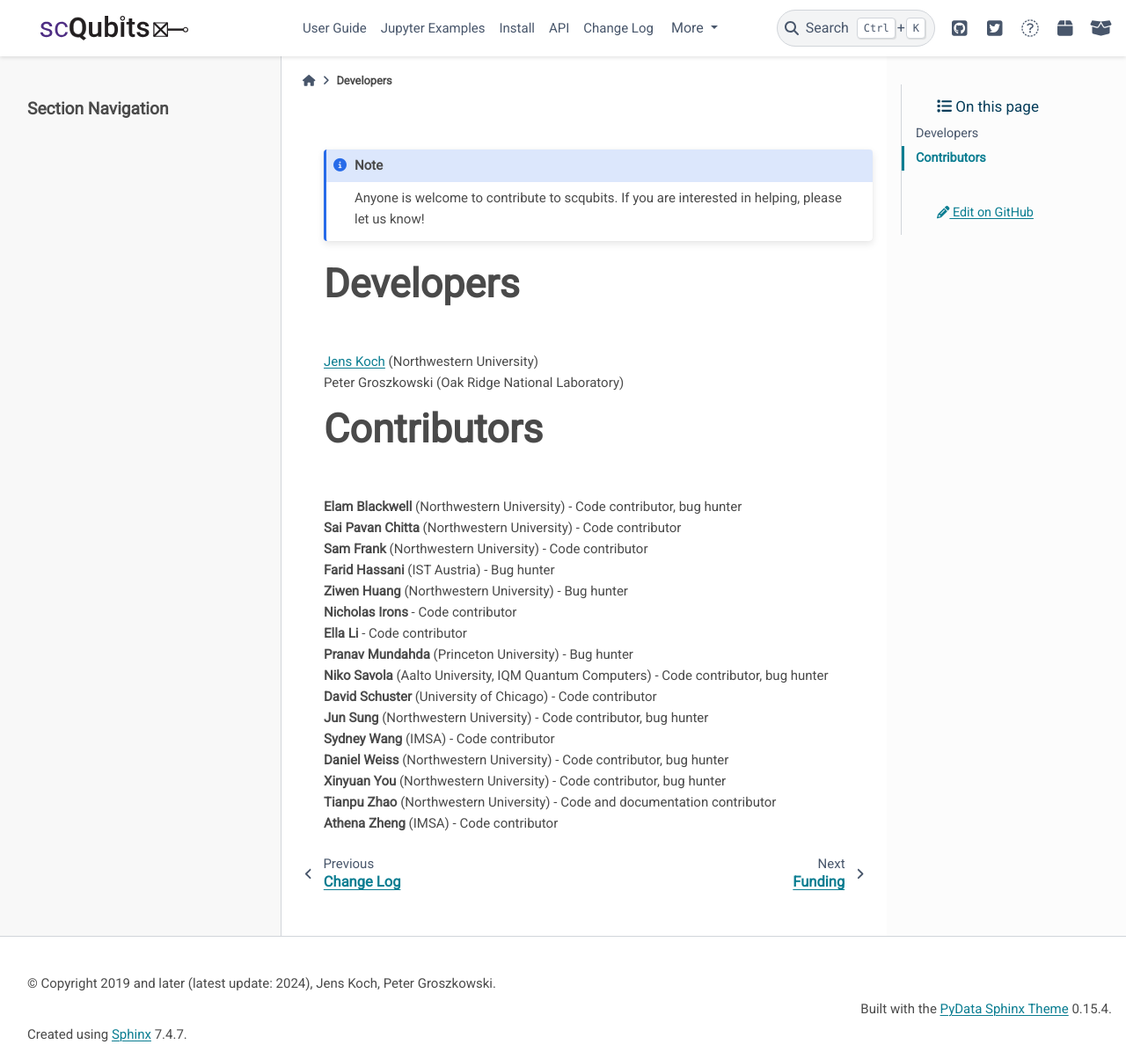
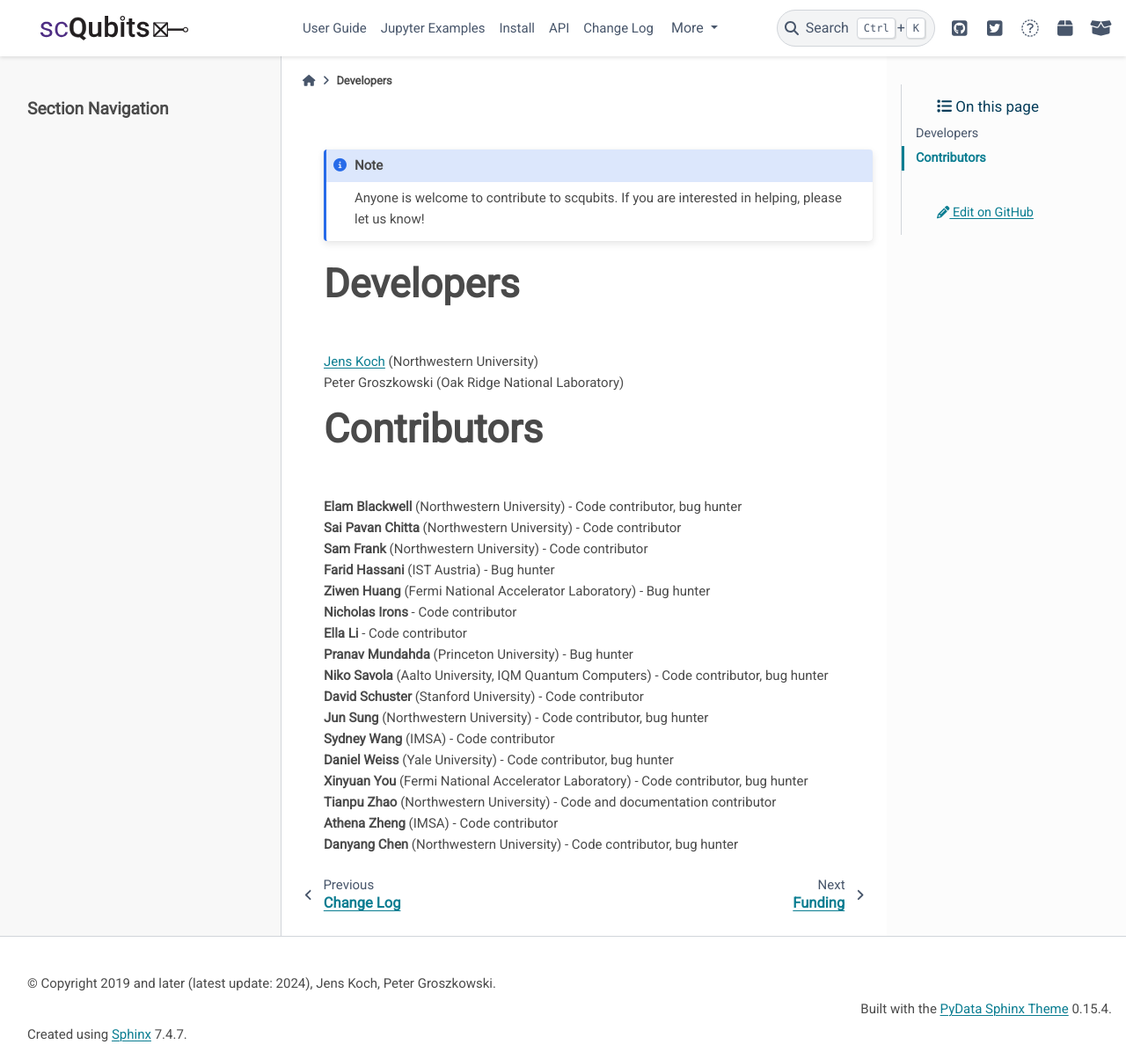
Before and after one commit to scqubits/scqubits-doc, a Sphinx documentation site: the page built from docs/source/contributors.rst, in a window 1280 px wide and 1204 px high. Shown: the whole window at 88% size. Built offline with Sphinx 7.4.7 and the PyData theme 0.15.4, drawn with Linux system fonts in a browser that asks for light colours; pages that are not in the unit, such as notebooks, are missing from menus.

Commit message:
contributors update (add Danyang and change affiliation of some people)

```diff
--- a/docs/source/contributors.rst
+++ b/docs/source/contributors.rst
@@ -28,15 +28,16 @@ Contributors
 | **Sai Pavan Chitta** (Northwestern University) - Code contributor
 | **Sam Frank** (Northwestern University) - Code contributor
 | **Farid Hassani** (IST Austria) - Bug hunter
-| **Ziwen Huang** (Northwestern University) - Bug hunter
+| **Ziwen Huang** (Fermi National Accelerator Laboratory) - Bug hunter
 | **Nicholas Irons** - Code contributor
 | **Ella Li** - Code contributor
 | **Pranav Mundahda** (Princeton University) - Bug hunter
 | **Niko Savola** (Aalto University, IQM Quantum Computers) - Code contributor, bug hunter
-| **David Schuster** (University of Chicago) - Code contributor
+| **David Schuster** (Stanford University) - Code contributor
 | **Jun Sung** (Northwestern University) - Code contributor, bug hunter
 | **Sydney Wang** (IMSA) - Code contributor
-| **Daniel Weiss** (Northwestern University) - Code contributor, bug hunter
-| **Xinyuan You** (Northwestern University) - Code contributor, bug hunter
+| **Daniel Weiss** (Yale University) - Code contributor, bug hunter
+| **Xinyuan You** (Fermi National Accelerator Laboratory) - Code contributor, bug hunter
 | **Tianpu Zhao** (Northwestern University) - Code and documentation contributor
 | **Athena Zheng** (IMSA) - Code contributor
+| **Danyang Chen** (Northwestern University) - Code contributor, bug hunter
```
